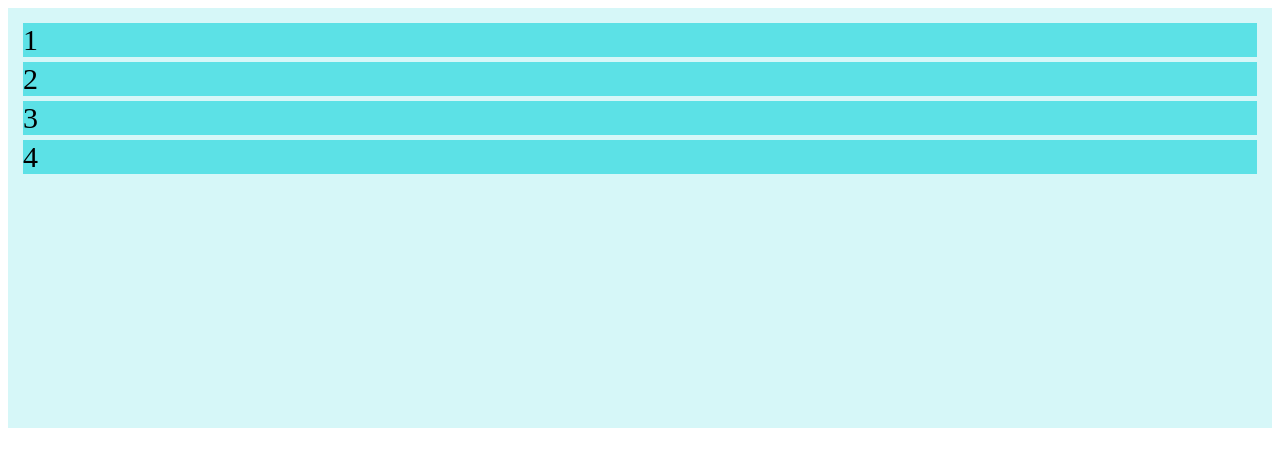
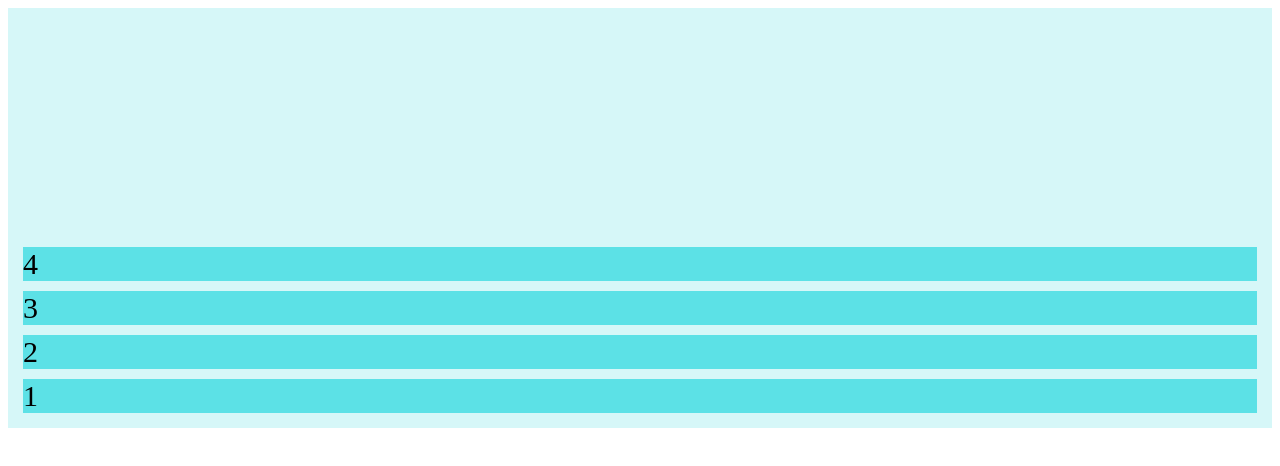
Before and after one commit to matsu8232/FlexTest, a plain HTML site: page index.html in a window 1280 px wide. Drawn offline with Linux system fonts and the light colour scheme.

Commit message:
[update]flexbox練習1

```diff
--- a/style.css
+++ b/style.css
@@ -2,6 +2,8 @@
     background-color: #D6F7F8;
     height: 50vh;
     padding: 10px;
+    display: flex;
+    flex-direction: column-reverse;
 }
 
 .item {
```
